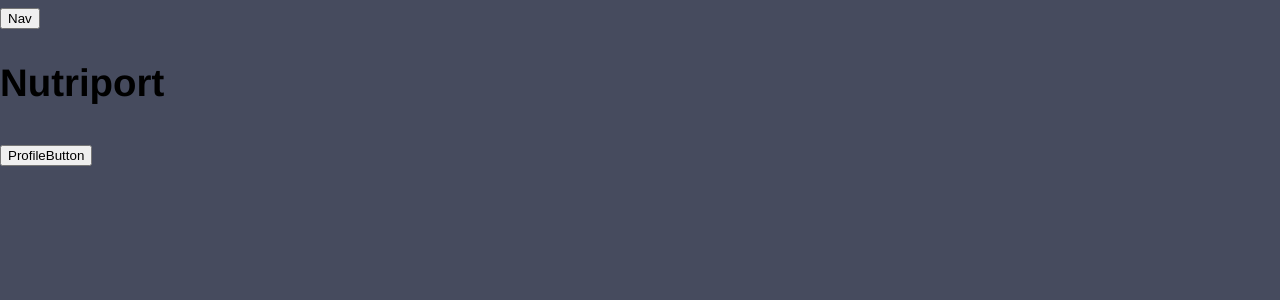
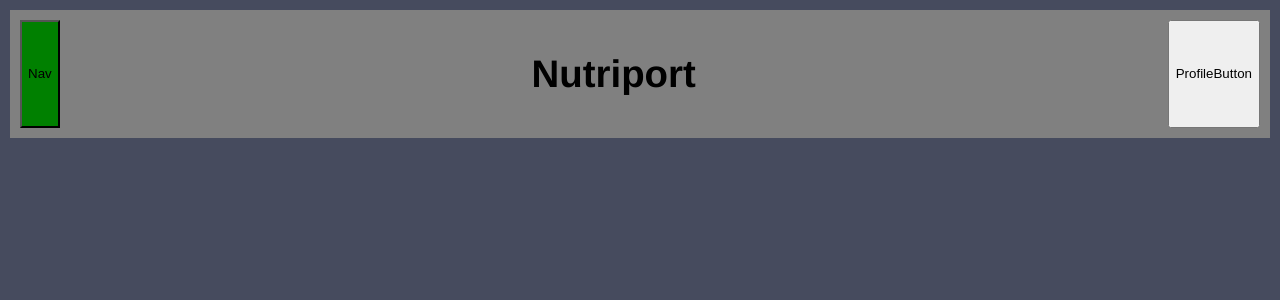
Before and after one commit to garcialuis/Nutriport-webapp, a React (Create React App) app: page / in a window 1280 px wide. Shown: the top 300 px of the page. Built offline with nearby package versions, Linux system fonts and the light colour scheme.

Commit message:
feat: Added some sample styling to the header partial
Initial styling has been added to the header partial. It is not
going to be the final style by far, but it is so that we can
start seeing some change.

```diff
--- a/src/components/Header.js
+++ b/src/components/Header.js
@@ -2,8 +2,8 @@ import React from 'react'
 
 const Header = () => {
     return (
-        <div>
-            <button>Nav</button>
+        <div className='header'>
+            <button className = 'header__button'>Nav</button>
             <h2>Nutriport</h2>
             <button>ProfileButton</button>
         </div>
--- a/src/styles/components/_header.scss
+++ b/src/styles/components/_header.scss
@@ -0,0 +1,12 @@
+.header {
+    background: grey;
+    display: flex;
+    justify-content: space-between;
+    margin: 10px;
+    padding: 10px;
+}
+
+.header__button {
+    // margin: 10px;
+    background: green;
+}
--- a/src/styles/styles.scss
+++ b/src/styles/styles.scss
@@ -1,2 +1,3 @@
 @import './base/settings';
 @import './base/base';
+@import './components/header';
```
